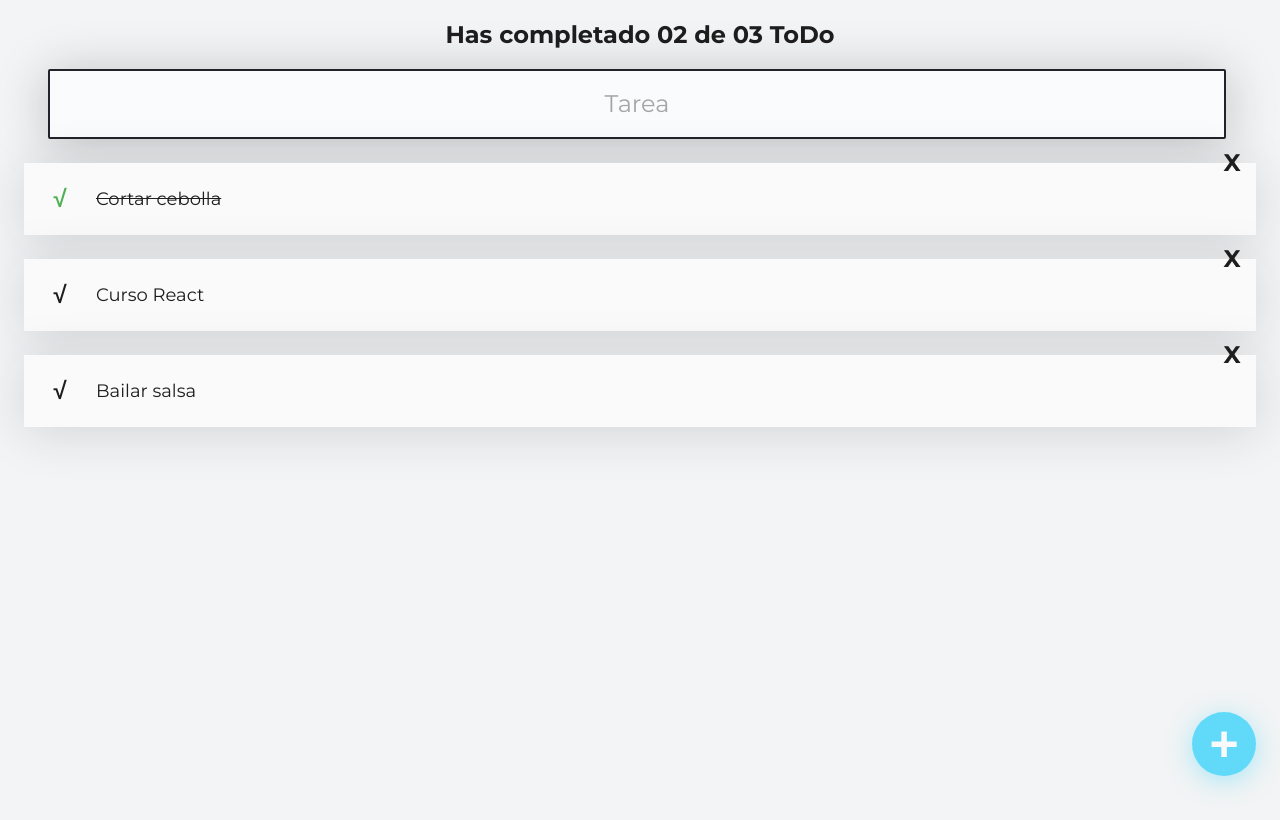
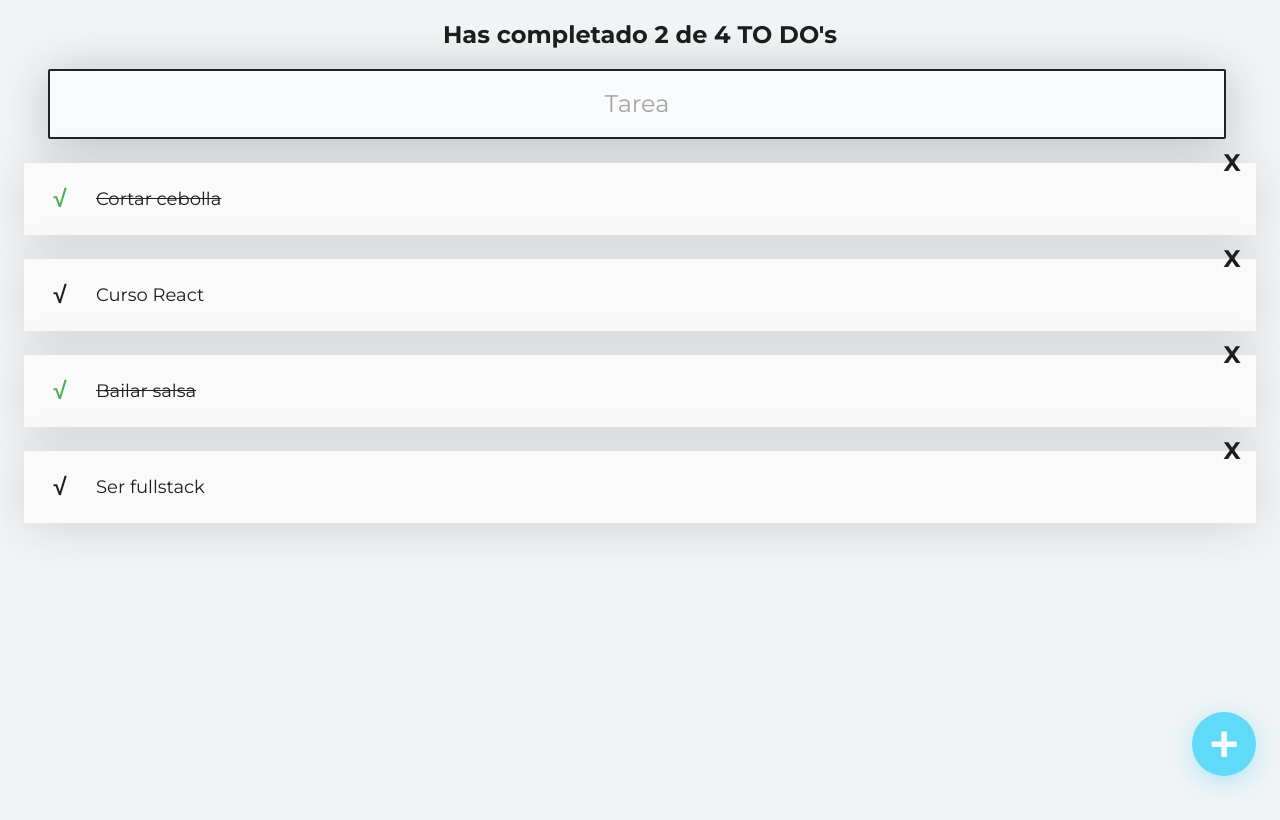
Before and after one commit to trippByter/Curso-Intro-React, a React (Create React App) app: page / in a window 1280 px wide. Built offline with nearby package versions, Linux system fonts and the light colour scheme.

Commit message:
Contando y buscando TODOS. Manejo del estado para filtrar búsquedas de TODOS.

```diff
--- a/src/App.js
+++ b/src/App.js
@@ -1,4 +1,4 @@
-import  React from "react";
+import  React, {useState} from "react";
 import {TodoCounter} from "./TodoCounter";
 import {TodoSearch} from "./TodoSearch";
 import {TodoList} from "./TodoList";
@@ -20,20 +20,85 @@ Babel transforma el código JS de function App.
 
 
 // Test
-const todos = [
+const defaultTodos = [
   {text: "Cortar cebolla", completed: true},
   {text: "Curso React", completed: false},
-  {text: "Bailar salsa", completed: false},
+  {text: "Bailar salsa", completed: true},
+  {text: "Ser fullstack", completed: false},
 ]
+
+/*ABSTRACCIÓN DE LÓGICA DEL MANEJO DE ESTADO
+EN APP.JS
+-MANEJO DE ESTADOS- React.useState()
+"const estado"
+Las props son estáticas, los estados son manipulables.
+Los estados cambian cuando el usuario interactua
+En el componente APP(Padre), creamos un estado y lo
+pasamos a los hijos. Logrando que, sin importar en cua
+de los componentes sea. Todos los componentes cambian.
+[state, setState] = "setState" es una function que edita,
+modifica el "state".
+BUSQUEDA TIPO GOOGLE
+-Creamos un estado con string vacío que guaradamos en
+"searchValue" y "setSearchValue" modifica el searchValue
+- "value={searchValue}" es el valor actual del input, el cual
+se irá modificando con "onChange={onSearchValueChange}"
+*/
 // Recibimos parámetros en el componente con los props.
-function App(props) {
+function App() {
+  // Los todos se manejan con states porque permite
+  // cambiar los valores de alguna variable para que
+  // la app reaccione ante esos cambios
+  const [todos, setTodos] = useState(defaultTodos);
+  const [searchValue, setSearchValue] = useState("");
+
+  // Contar cuantos Todos hemos completado
+  // y cuantos Todos tenemos en total.
+  // !!todo.completed == true. Dos negativos dan positivo
+  // .length: No devuelve array sino un número
+  const completedTodos = todos.filter(todo => !!todo.completed).length;
+  const totalTodos = todos.length;
+
+  // searchedTodos va almacenando los valores que se van
+  // ingresando en el input. Ello, para ser comparados
+  // con los TODOS que ya existen
+  let searchedTodos = [];
+
+  // Saber si ya han escrito en el input
+  // Si el input esta vacío, el searchedTodos
+  // será el "todos"(defaultTodos, por el momento)
+  if (!searchValue.length >= 1){
+    searchedTodos = todos;
+    // Si ya han escrito algo
+    // filtramos la cantidad
+    // de searchedTodos"[]"
+  } else {
+    searchedTodos = todos.filter(todo =>{
+      // Primero, convertimos a minúsculas, tanto
+      // los "todos" como el input
+      const todoText = todo.text.toLowerCase();
+      const searchText = searchValue.toLowerCase();
+      // Segundo, verificar y devolver si la lista
+      // de "todos" incluye el texto que recibimos del input
+      return todoText.includes(searchText);
+
+    });
+  }
+
+
   // ToDoList recibe los ToDo que generan los usuarios
   // ToDoItem guardara su contenido por dentro y
   // con los props cambiamos el contenido de cada ToDo
   return (
     <React.Fragment>
-      <TodoCounter />
-      <TodoSearch />
+      <TodoCounter
+        total={totalTodos}
+        completed={completedTodos}
+      />
+      <TodoSearch
+        searchValue={searchValue}
+        setSearchValue={setSearchValue}
+      />
       <TodoList>
         {/* key={} | Esto es para que react pueda
           identificar cual es cual (componente)
@@ -41,8 +106,9 @@ function App(props) {
           innecesario cuando un elemento no
           debe cambiar.
           {todo.text} | De momento es la única prop
-          que es distinta en el const todos */}
-        {todos.map(todo => (
+          que es distinta en el const todos
+          "key", "text", "completed" => PROPS*/}
+        {searchedTodos.map(todo => (
           <TodoItem
           key={todo.text}
           text={todo.text}
--- a/src/TodoCounter.js
+++ b/src/TodoCounter.js
@@ -22,9 +22,10 @@ usar doble llave
         }}>Has completado 02 de 03 ToDo</h2>
 */
 
-function TodoCounter(){
+// {total, completed} == props
+function TodoCounter({total, completed}){
     return(
-        <h2 className="TodoCounter">Has completado 02 de 03 ToDo</h2>
+        <h2 className="TodoCounter">Has completado {completed} de {total} TO DO's</h2>
     );
 };
 
--- a/src/TodoItem.js
+++ b/src/TodoItem.js
@@ -2,10 +2,14 @@ import React from "react";
 import "./TodoItem.css";
 
 function TodoItem(props) {
+    // Esta función muestra un alert
+    // cuando clicamos en " √ "
     const onComplete = () => {
       alert("Ya completaste el todo: " + props.text)
     };
 
+    // Esta función muestra un alert
+    // cuando clicamos en " X "
     const onDelete = () => {
       alert("Borraste el todo: " + props.text)
     };
--- a/src/TodoSearch.js
+++ b/src/TodoSearch.js
@@ -1,45 +1,36 @@
 import React, {useState} from "react";
 import "./TodoSearch.css";
 /*-MANEJO DE EVENTOS(INTERNOS)-
-"onSearchValueChange"
-Reaccionar ante cada cambio del input. Ante cada
-letra que escribe el usuario en el search,
-esto, para poder llamar diferentes opciones
-a mostrar al usuario */
+"event.target.value" devuelve el valor del input.
+<input ...onChange={onSearchValueChange}/>
+A cada cambio en el input, ejecutese "onSearchValueChange"
+====STATES====
+{searchValue, setSearchValue}
+Se manejan como props d quien lo llame
+"searchValue" => valor del input(state)
+"setSearchValue" => actualiza el valor del input(state)
+este ultimo, va dentro de la función onSearchValueChange
+que recibe el "event" (lo q el user teclea) y este todo
+ese valor es usado por el "setSearchValue" para cambiar el
+estado del "searchValue"
+*/
 
-/*-MANEJO DE ESTADOS- React.useState()
-"const estado"
-Las props son estáticas, los estados son manipulables.
-Los estados cambian cuando el usuario interactua
-En el componente APP(Padre), creamos un estado y lo
-pasamos a los hijos. Logrando que, sin importar en cua
-de los componentes sea. Todos los componentes cambian.
-[state, setState] = "setState" es una function que edita,
-modifica el "state".
-BUSQUEDA TIPO GOOGLE
--Creamos un estado con string vacío que guaradamos en
-"searchValue" y "setSearchValue" modifica el searchValue
-- "value={searchValue}" es el valor actual del input, el cual
-se irá modificando con "onChange={onSearchValueChange}"
-*/
-function TodoSearch(){
-
-    const [searchValue, setSearchValue] = useState("");
+function TodoSearch({searchValue, setSearchValue}){
 
     const onSearchValueChange = (event) => {
         console.log(event.target.value);
         setSearchValue(event.target.value);
-    }
+    };
 
-    return[
-        <input className="TodoSearch"
-        key={setSearchValue}
-        placeholder="Tarea"
-        value={searchValue}
-        onChange={onSearchValueChange}
-        />,
-        <p key={searchValue}>{searchValue}</p>
-    ];
+    return(
+        <input
+            className="TodoSearch"
+            key={setSearchValue}
+            placeholder="Tarea"
+            value={searchValue}
+            onChange={onSearchValueChange}
+        />
+    );
 };
 
 // Con esta sintaxis indicamos que al hacer el import
--- a/src/index.js
+++ b/src/index.js
@@ -7,7 +7,7 @@ import App from './App'; // Componente renderizado
 const root = ReactDOM.createRoot(document.getElementById('root'));
 
 
-/*Formas de cerar componentes*/
+/*Formas de crear componentes*/
 // Formas NO usadas
 // class Componente extends React.Component
 /*function Appp(){
```
